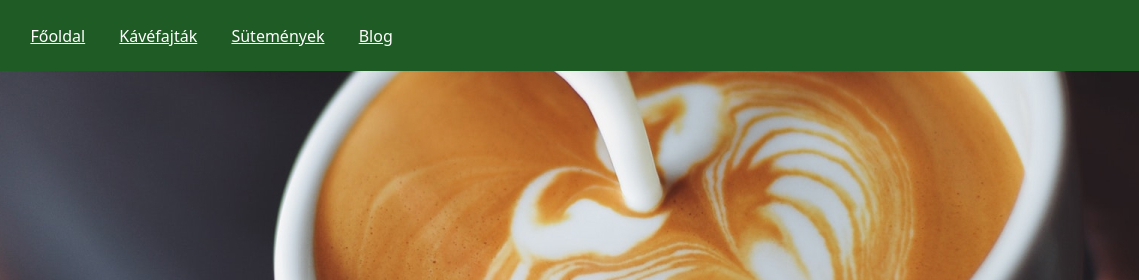
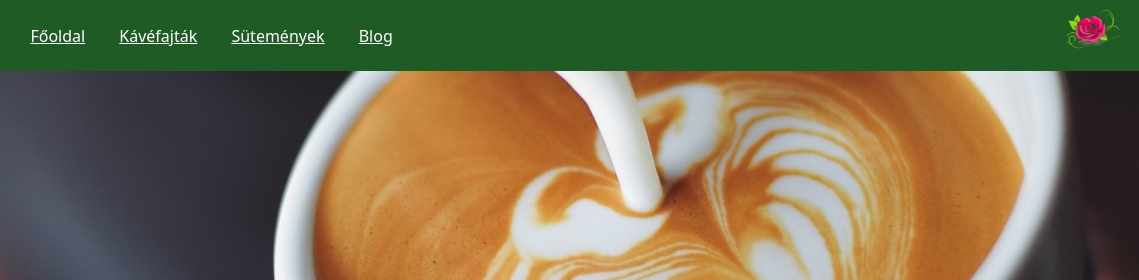
Before and after one commit to NaszAkos/Trello, a plain HTML site: page kavefajtak.html in a window 1280 px wide. Shown: the top 280 px of the page, 141-1280 px from the left. Drawn offline with nearby package versions, Linux system fonts and the light colour scheme.

Commit message:
napiajanlat

```diff
--- a/css/lucky.css
+++ b/css/lucky.css
@@ -52,3 +52,11 @@ nav a:first-child img{
     margin-bottom: 1rem;
     font-variant: small-caps;
 }
+
+#napiajanlat{
+    position: absolute;
+    width: 52px;
+    top: 10px;
+    right: 20px;
+
+}
--- a/kavefajtak.html
+++ b/kavefajtak.html
@@ -38,6 +38,7 @@
             </div><img src="./img/coffe/icons/coffes/kave2.png" alt="" class="img-fluid">
             <h2>Americano</h2></div>
             <div class="col-lg-4"><div class="kave">
+                <img src="./img/icons/rose-398576_1280 1.png" alt="" id="napiajanlat">
             </div><img src="./img/coffe/icons/coffes/kave3.png" alt="" class="img-fluid">
             <h2>Cappucino</h2></div>
             <div class="col-lg-4"><div class="kave">
```
Also changed, not shown: img-nyers/Partners-Cappuccino-FT-BLOG0523-d2eed8fcd48d464282176339908662f7.jpg (added), img-nyers/fortnite.jpg (added), img-nyers/unnamed.jpg (added), img/hamihami.png (added), img/icons/rose-398576_1280 1.png (added), img/méteres c.png (added), img/sütike.png (added).
